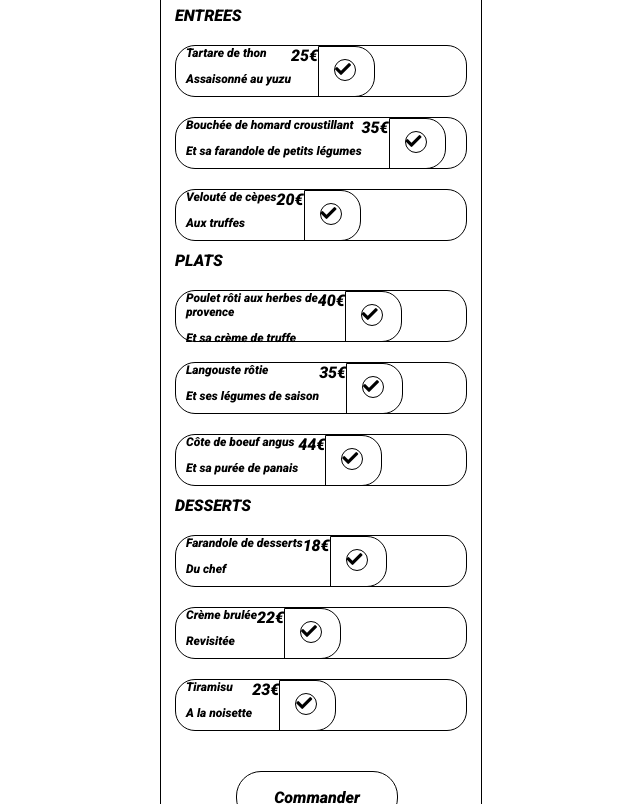
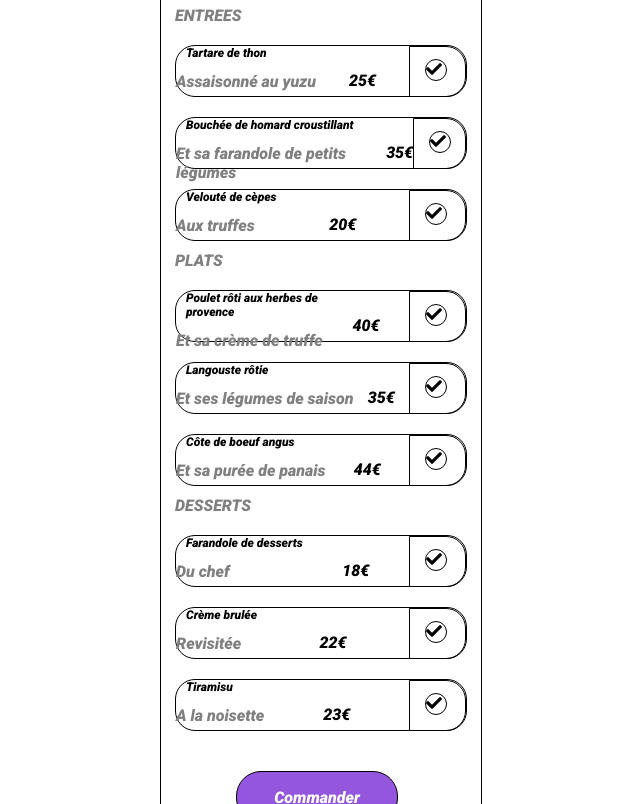
Before and after one commit to skaramoko/Ohmyfood, a website: page Le_délice_des_sens.html in a window 1280 px wide. Shown: the part 332-1136 px from the top of the page, without its empty margins (320-960 px from the left). Drawn offline with Linux system fonts and the light colour scheme.

Commit message:
modif fichier

```diff
--- a/Le_délice_des_sens.html
+++ b/Le_délice_des_sens.html
@@ -22,14 +22,14 @@
         <section>
             <article>
               <div class="tronc">
-                <h1>Le délice des sens<i class="fas fa-heart"></i></h1>
+                <h1>Le délice des sens<i class="fas fa-heart"></i><i class="far fa-heart"></i></h1>
                 <div class="Le_delice_des_sens">
                     <div class="ENTREE">
-                        ENTREES
+                        <span>ENTREES</span>
                        <div class="entreA">
                          <div class="A1">
                             <p>Tartare de thon</p>
-                            <p>Assaisonné au yuzu</p>
+                            <span>Assaisonné au yuzu</span>
                          </div>
                          <div class="A2">
                             25€
@@ -43,7 +43,7 @@
                        <div class="entreB">
                          <div class="B1">
                             <p>Bouchée de homard croustillant</p>
-                            <p>Et sa farandole de petits légumes</p>
+                            <span>Et sa farandole de petits légumes</span>
                          </div>
                          <div class="B2">
                             35€
@@ -57,7 +57,7 @@
                        <div class="entreC">
                           <div class="C1">
                             <p>Velouté de cèpes</p>
-                            <p>Aux truffes</p>
+                            <span>Aux truffes</span>
                           </div>
                           <div class="C2">
                             20€
@@ -70,11 +70,11 @@
                        </div>
                     </div>
                     <div class="PLAT">
-                       PLATS
+                       <span>PLATS</span>
                        <div class="platA">
                           <div class="A1">
                             <p>Poulet rôti aux herbes de <br/> provence</p>
-                            <p>Et sa crème de truffe</p>
+                            <span>Et sa crème de truffe</span>
                           </div>
                           <div class="A2">
                             40€
@@ -88,7 +88,7 @@
                        <div class="platB">
                          <div class="B1">
                             <p>Langouste rôtie</p>
-                            <p>Et ses légumes de saison</p>
+                            <span>Et ses légumes de saison</span>
                          </div>
                          <div class="B2">
                             35€
@@ -102,7 +102,7 @@
                        <div class="platC">
                             <div class="C1">
                                 <p>Côte de boeuf angus</p>
-                                <p>Et sa purée de panais</p>
+                                <span>Et sa purée de panais</span>
                             </div>
                             <div class="C2">
                                 44€
@@ -115,11 +115,11 @@
                        </div>
                     </div>
                     <div class="DESSERT">
-                        DESSERTS
+                        <span>DESSERTS</span>
                         <div class="dessertA">
                            <div class="A1">
                               <p>Farandole de desserts</p>
-                              <p>Du chef</p>
+                              <span>Du chef</span>
                            </div>
                            <div class="A2">
                               18€
@@ -133,7 +133,7 @@
                         <div class="dessertB">
                            <div class="B1">
                               <p>Crème brulée</p>
-                              <p>Revisitée</p>
+                              <span>Revisitée</span>
                            </div>
                            <div class="B2">
                               22€
@@ -147,7 +147,7 @@
                         <div class="dessertC">
                             <div class="C1">
                                 <p>Tiramisu</p>
-                                <p>A la noisette</p>
+                                <span>A la noisette</span>
                             </div>
                             <div class="C2">
                                23€
--- a/public/css/style.css
+++ b/public/css/style.css
@@ -47,6 +47,9 @@ h5{
     font-size: 16px;
 }
 
+span{
+    color: gray;
+}
 .headpageA{
     border: 1px solid black;
     background-color: rgb(218, 214, 214);
@@ -69,6 +72,7 @@ h5{
 .headpageC{
     text-align: center;
     text-decoration-color: none;
+    margin-bottom: 20px;
 }
 
 .logo a img{
@@ -137,6 +141,8 @@ h5{
 .dessertA, .dessertB, .dessertC{
     border: 1px solid black;
     display: flex;
+    justify-content:space-between;
+    display: flex;
     width: 290px;
     height: 50px;
     border-radius: 20px;
@@ -146,6 +152,9 @@ h5{
 
 .platA, .platB, .platC{
     width: 290px;
+    display: flex;
+    justify-content:space-between;
+
 }
 
 
@@ -154,8 +163,9 @@ h5{
     margin-left: 10px;
 }
 
-.entreA {
+.entreA, .entreB, .entreC{
     display: flex;
+    justify-content:space-between;
 }
 
 .A3, .B3, .C3{
@@ -178,6 +188,10 @@ h5{
 
 .A1 p, .B1 P, .C1 p{
     font-size: 12px;
+}
+
+.A2, .B2, .C2{
+    padding-top: 25px;
 }
 
 .A3r, .B3r, .C3r{
@@ -204,6 +218,7 @@ h5{
 
 .btn-bas{
     border: 1px solid black;
+    background-color: #9356DC;
     width: 160px;
     height: 30px;
     border-radius: 25px;
@@ -214,6 +229,9 @@ h5{
     text-align: center;
 }
 
+.btn-bas p{
+    color: white;
+}
 
 .chr1, .chr2, .chr3{
     border: 1px solid black;
```
Also changed, not shown: A_la_française.html (+13 -13 lines), La_palette_du_goût.html (+11 -11 lines), index.html (+9 -9 lines). Lines whose indentation alone changed are shown as unchanged.
